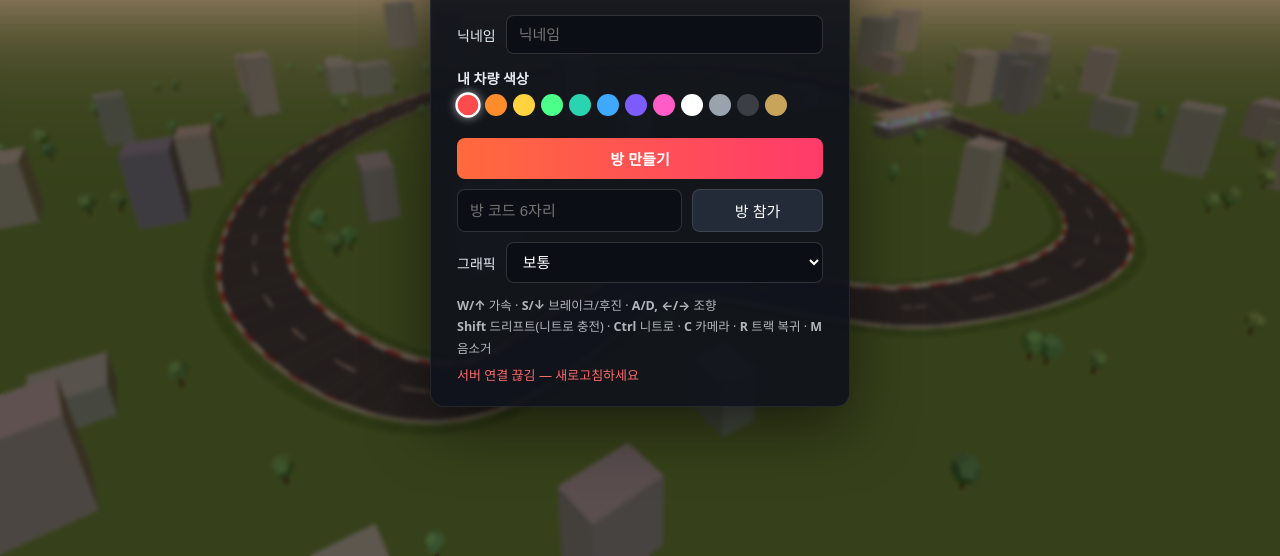
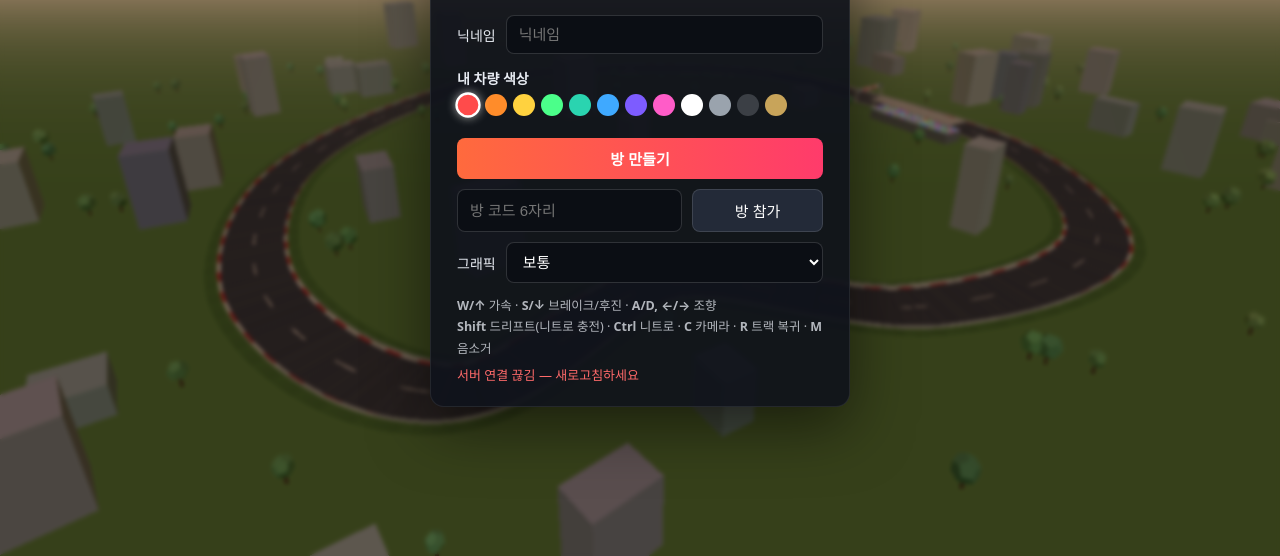
Before and after one commit to yasuo5444-cyber/miniature-octo-doodle, a website: page public/index.html in a window 1280 px wide. Shown: the part 244-800 px from the top of the page. Drawn offline with nearby package versions, Linux system fonts and the light colour scheme; animation ran at ten frames a second.

Commit message:
Add files via upload

```diff
--- a/public/style.css
+++ b/public/style.css
@@ -318,8 +318,8 @@ button {
     inset: 0;
     pointer-events: none;
     font-variant-numeric: tabular-nums;
+    z-index: 5; /* 👈 이 줄을 추가해서 속도계를 맨 앞으로 꺼내주세요! */
 }
-
 #hud-top {
     position: absolute;
     top: 14px;
--- a/public/track.js
+++ b/public/track.js
@@ -229,7 +229,10 @@ export class Track {
       const seats = new THREE.Mesh(new THREE.BoxGeometry(44, 0.6, 9.2), new THREE.MeshBasicMaterial({ map: crowd })); seats.position.y = 5.3; gs.add(seats);
       const roof = new THREE.Mesh(new THREE.BoxGeometry(46, 0.4, 10), new THREE.MeshLambertMaterial({ color: 0xdddddd })); roof.position.y = 9.5; gs.add(roof);
       for (const s of [-1, 1]) { const m = new THREE.Mesh(new THREE.BoxGeometry(0.5, 4, 0.5), postM); m.position.set(s * 21, 7.5, -4); gs.add(m); }
-    gs.position.set(this.px[gi] + this.rx[gi] * off, 0, this.pz[gi] + this.rz[gi] * off); gs.rotation.y = Math.atan2(-this.rz[gi], this.rx[gi]); g.add(gs);
+
+      // 👇 바로 아랫줄의 뒷부분 Math.atan2 괄호 안의 값이 수정되었습니다!
+      gs.position.set(this.px[gi] + this.rx[gi] * off, 0, this.pz[gi] + this.rz[gi] * off); gs.rotation.y = Math.atan2(-this.rx[gi], -this.rz[gi]); g.add(gs);
+
       this._decor(g, quality, rnd);
       return g;
   }
```
Lines whose indentation alone changed are shown as unchanged.
